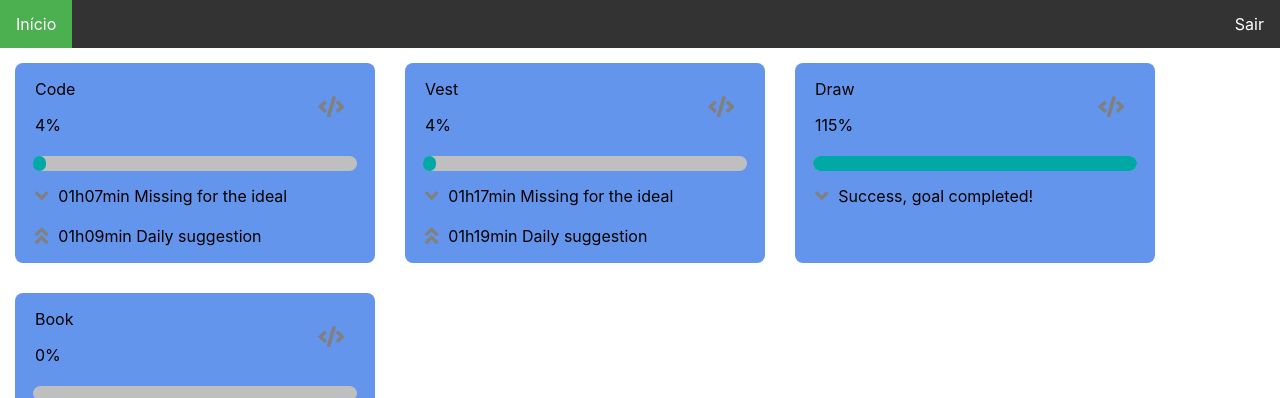
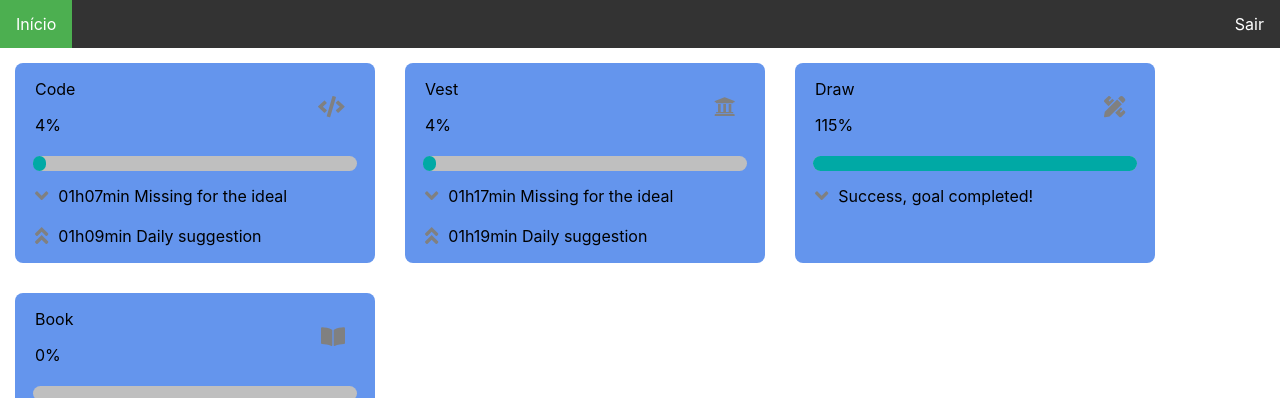
Before and after one commit to faelfer/bttr-client-react, a React (Create React App) app: page / in a window 1280 px wide. Both pictures are taken after typing "name@example.com", "Sample123" into the empty fields and a click on the button "Entrar". Shown: the top 398 px of the page. Built offline with nearby package versions, Linux system fonts and the light colour scheme; the HTML template or start-up script is replaced by a standard one.

Commit message:
category icons have been added

```diff
--- a/src/pages/App/components/Card/index.js
+++ b/src/pages/App/components/Card/index.js
@@ -1,7 +1,14 @@
 import React, { useState, useEffect } from "react";
 import "./styles.css";
 import { FontAwesomeIcon } from '@fortawesome/react-fontawesome';
-import { faCode, faAngleDown, faAngleDoubleUp } from '@fortawesome/free-solid-svg-icons';
+import {
+    faCode,
+    faUniversity,
+    faPencilRuler,
+    faBookOpen,
+    faAngleDown,
+    faAngleDoubleUp
+} from '@fortawesome/free-solid-svg-icons';
 // import { faUser, faFileAlt } from '@fortawesome/free-regular-svg-icons';
 import workingDays from "../../../../utils/workingDays";
 import convertToHours from "../../../../utils/convertTime";
@@ -104,6 +111,42 @@ function App({ item }) {
         }
     }
 
+    function renderIcon(icon) {
+            switch (icon) {
+            case "fas fa-code":
+                return    <FontAwesomeIcon
+                                icon={faCode}
+                                size="lg"
+                                color="grey"
+                                className="icon"
+                            />
+            case "fas fa-university":
+                return  <FontAwesomeIcon
+                                icon={faUniversity}
+                                size="lg"
+                                color="grey"
+                                className="icon"
+                        />
+            case "fas fa-pencil-ruler":
+                return  <FontAwesomeIcon
+                                icon={faPencilRuler}
+                                size="lg"
+                                color="grey"
+                                className="icon"
+                        />
+            case "fas fa-book-open":
+                return  <FontAwesomeIcon
+                                icon={faBookOpen}
+                                size="lg"
+                                color="grey"
+                                className="icon"
+                        />
+            default:
+                return null;
+            }
+
+    }
+
     return (
         <div className="card">
             <div className="card-overview">
@@ -113,12 +156,7 @@ function App({ item }) {
 
                 </div>
                 <div>
-                    <FontAwesomeIcon
-                        icon={faCode}
-                        size="lg"
-                        color="grey"
-                        className="icon"
-                    />
+                    {renderIcon(item.icon)}
                 </div>
             </div>
             <div className="task-progress">
--- a/src/pages/App/index.js
+++ b/src/pages/App/index.js
@@ -5,7 +5,7 @@ import Card from "./components/Card";
 
 function App({ history }) {
     const [listCards, setListCards] = useState([
-        {"name":"Code", "goalPerDay": 70, "goalDone": 73, "icon": "faCode,"},
+        {"name":"Code", "goalPerDay": 70, "goalDone": 73, "icon": "fas fa-code"},
         {"name":"Vest", "goalPerDay":80, "goalDone": 83, "icon": "fas fa-university"},
         {"name":"Draw", "goalPerDay": 15, "goalDone": 400, "icon": "fas fa-pencil-ruler"},
         {"name":"Book", "goalPerDay": 30, "goalDone": 0, "icon": "fas fa-book-open"}
```
